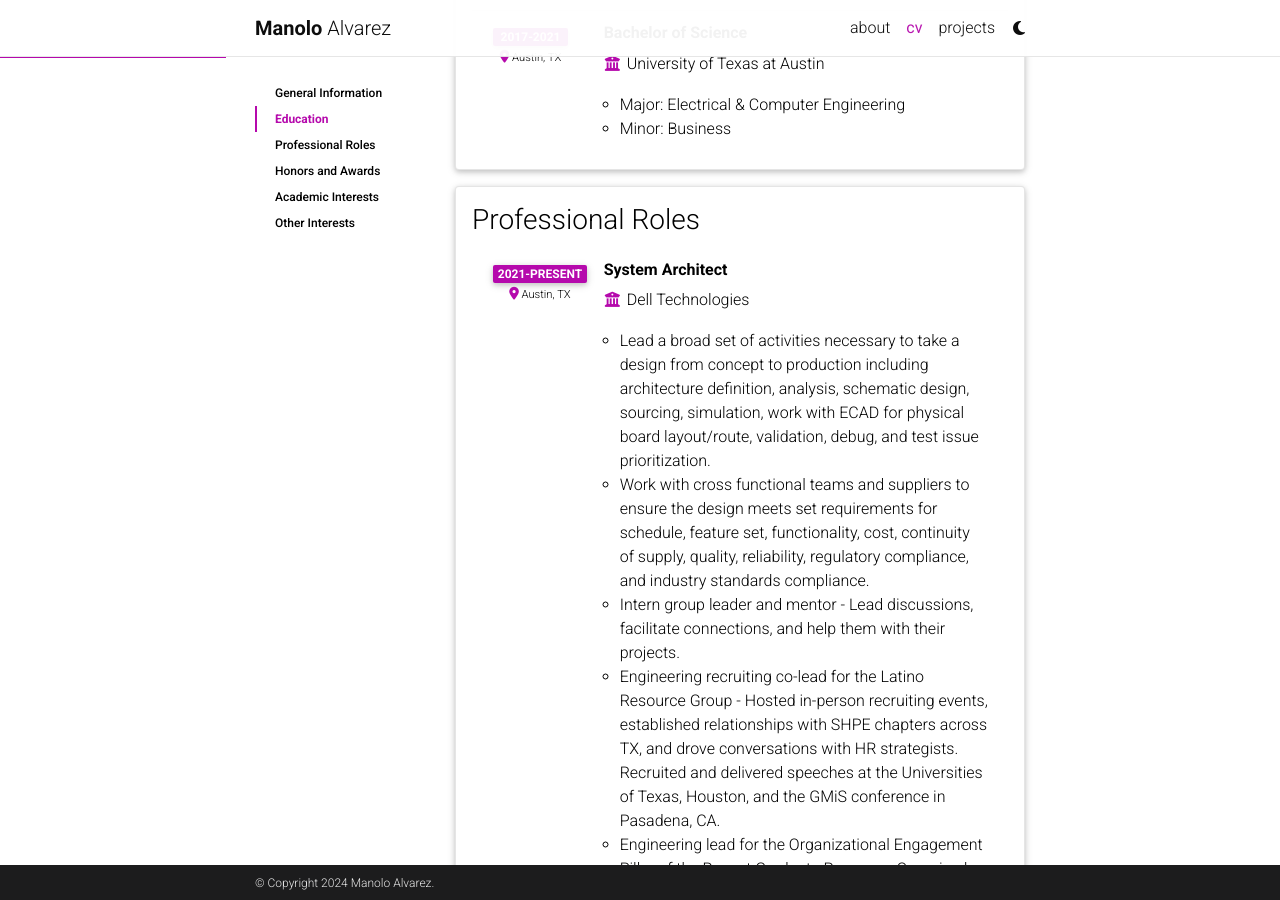
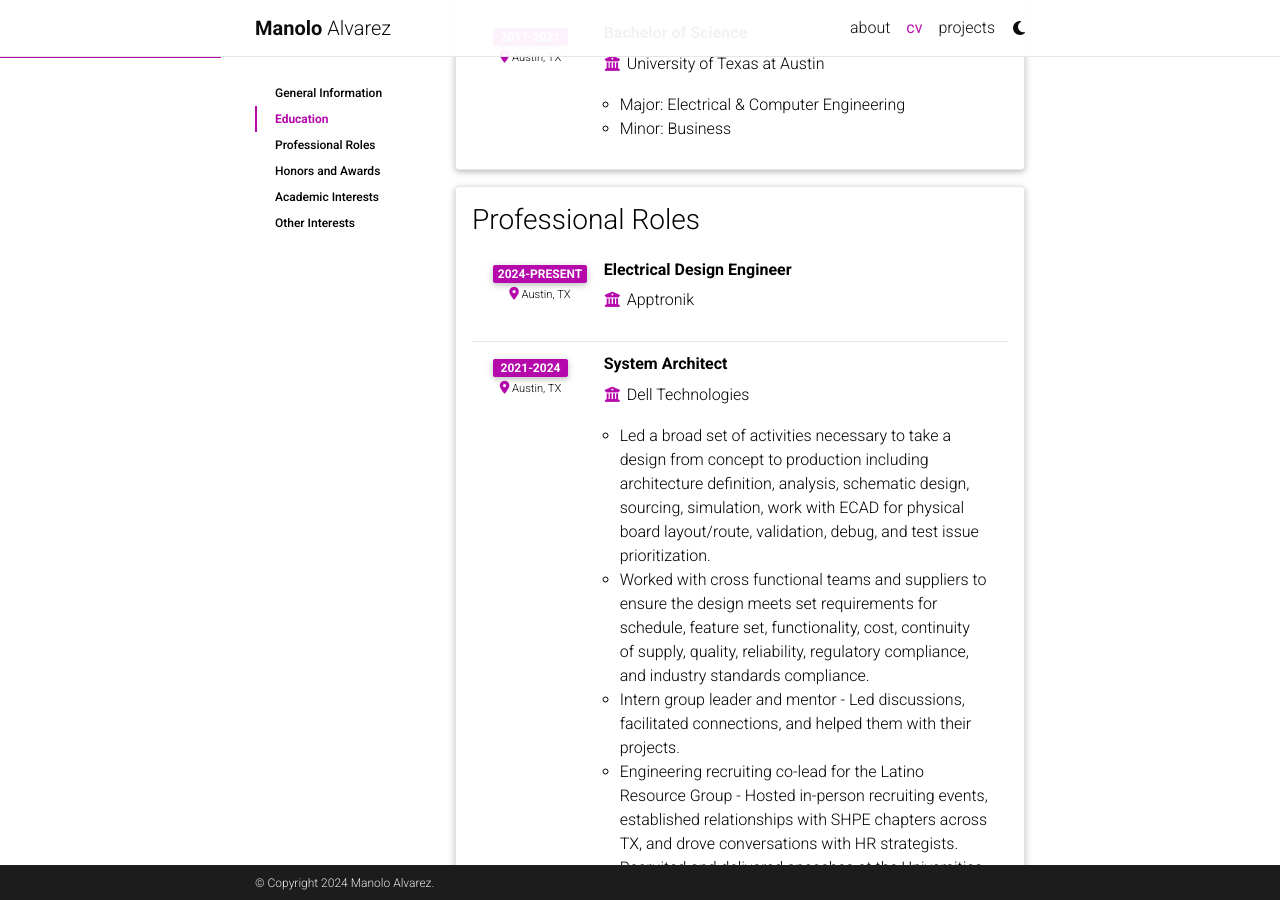
Before and after one commit to manolo-alvarez/manolo-alvarez.github.io, a Jekyll site: the page built from _pages/cv.md, in a window 1280 px wide and 900 px high, scrolled down 615 px. Built offline with Jekyll 4.4.1, drawn with Linux system fonts in a browser that asks for light colours; comment, search, counter and statistics services are not loaded; a style sheet for code colours, icons or effects is not loaded.

Commit message:
Added apptronik to my CV.

```diff
--- a/_data/cv.yml
+++ b/_data/cv.yml
@@ -28,14 +28,18 @@
 - title: Professional Roles
   type: time_table
   contents:
+    - title: Electrical Design Engineer
+      institution: Apptronik
+      year: 2024-present
+      location: Austin, TX
     - title: System Architect
       institution: Dell Technologies
-      year: 2021-present
+      year: 2021-2024
       location: Austin, TX
       description:
-        - Lead a broad set of activities necessary to take a design from concept to production including architecture definition, analysis, schematic design, sourcing, simulation, work with ECAD for physical board layout/route, validation, debug, and test issue prioritization.
-        - Work with cross functional teams and suppliers to ensure the design meets set requirements for schedule, feature set, functionality, cost, continuity of supply, quality, reliability, regulatory compliance, and industry standards compliance.
-        - Intern group leader and mentor - Lead discussions, facilitate connections, and help them with their projects.
+        - Led a broad set of activities necessary to take a design from concept to production including architecture definition, analysis, schematic design, sourcing, simulation, work with ECAD for physical board layout/route, validation, debug, and test issue prioritization.
+        - Worked with cross functional teams and suppliers to ensure the design meets set requirements for schedule, feature set, functionality, cost, continuity of supply, quality, reliability, regulatory compliance, and industry standards compliance.
+        - Intern group leader and mentor - Led discussions, facilitated connections, and helped them with their projects.
         - Engineering recruiting co-lead for the Latino Resource Group - Hosted in-person recruiting events, established relationships with SHPE chapters across TX, and drove conversations with HR strategists. Recruited and delivered speeches at the Universities of Texas, Houston, and the GMiS conference in Pasadena, CA.
         - Engineering lead for the Organizational Engagement Pillar of the Recent Graduate Program - Organized events with leaders across the company to inform recent graduates of efforts and opportunies for involvement.
         #- title: Description 3.
```
